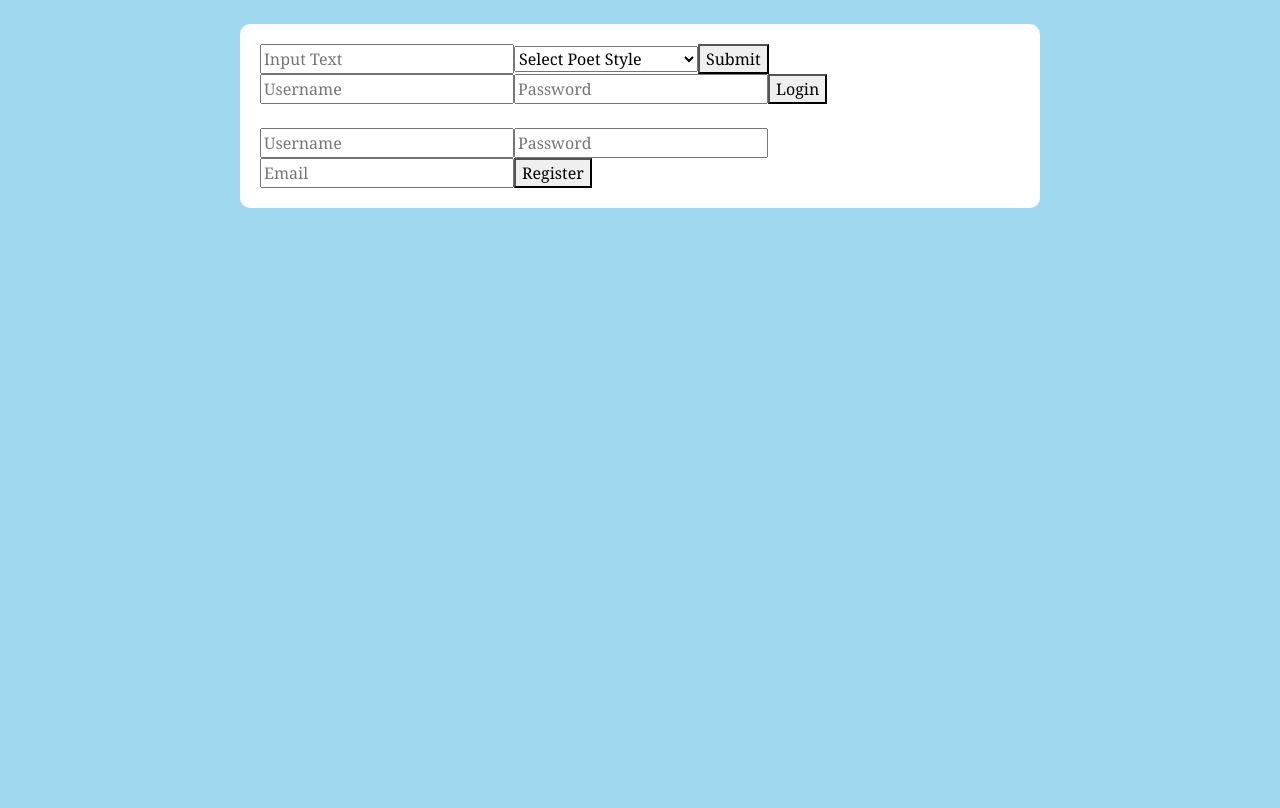
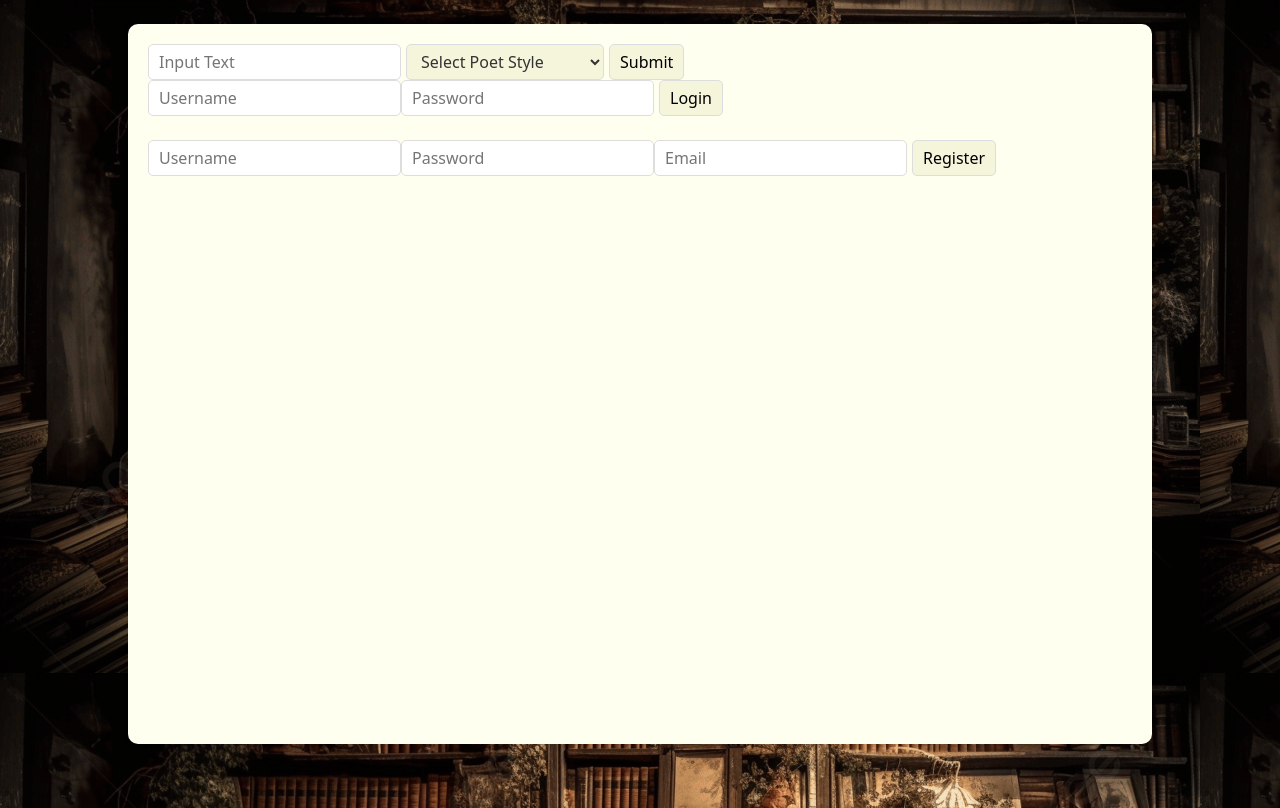
Before and after one commit to AnnaZelt/Poems, a React (Create React App) app in the folder front/poems/: page / in a window 1280 px wide. Built offline with nearby package versions, Linux system fonts and the light colour scheme.

Commit message:
almost everything works, added styling

```diff
--- a/front/poems/src/App.tsx
+++ b/front/poems/src/App.tsx
@@ -4,13 +4,12 @@ import { AppDispatch } from './redux/store';
 import NavbarOut from './components/users/NavbarOut';
 import Poem from './components/poems/Poem';
 import User from './components/users/User';
-import { AuthState, setError } from './features/auth/authSlice';
+import { AuthState, setError, setIsLoggedIn } from './features/auth/authSlice';
 import './styles/styles.scss';
 
 function App() {
   const [showMessage, setShowMessage] = useState(false);
   const [messageContent, setMessageContent] = useState('');
-  const [tokenNotNull, setTokenChanged] = useState(false); // State to track token changes
   const [tokenExpirationTime, setTokenExpirationTime] = useState<number | null>(null); // State for token expiration countdown
   const dispatch = useDispatch<AppDispatch>();
   const tokenString = localStorage.getItem('token');
@@ -18,11 +17,14 @@ function App() {
   const userIdString: string | null = token?.id || null;
   const userId: number | null = userIdString ? parseInt(userIdString, 10) : null;
   const isLoggedIn = useSelector((state: { auth: AuthState }) => state.auth.isLoggedIn);
+  const [showNavbar, setShowNavbar] = useState(false);
 
-  <p>{tokenExpirationTime !== null ? `Token expires in ${Math.floor(tokenExpirationTime / 1000)} seconds` : ''}</p>
+  const toggleNavbarVisibility = () => {
+    setShowNavbar((prevShowNavbar) => !prevShowNavbar);
+  };
 
-  const startTokenTimer = () => {
-    if (token && tokenExpirationTime === null) {
+  useEffect(() => {
+    if (token) {
       const expiration = Number(localStorage.getItem('tokenExpirationTime'));
       const currentTime = Date.now();
       const timeLeft = expiration - currentTime;
@@ -40,16 +42,19 @@ function App() {
             }
           });
         }, 1000);
+      } else {
+        // Token has expired, logout the user
+        dispatch(setError('Token has expired'));
+        dispatch(setIsLoggedIn(false));
       }
     }
-  };
+  }, [token, dispatch]);
 
   const handleLogin = () => {
-    startTokenTimer();
-    setTokenChanged(true);
-    if (!token){
-      dispatch(setError('Token is missing'));
-    }
+    // Handle login logic here
+    // For example, set isLoggedIn to true after successful login
+    dispatch(setIsLoggedIn(true));
+    // setTokenChanged(true);
   };
 
   const handleRegister = () => {
@@ -62,7 +67,10 @@ function App() {
 
   return (
     <div className="container mt-4">
-      {isLoggedIn ? (
+      <style>
+
+      </style>
+      {token ? (
         <div>
           <User userId={Number(userId)} />
           <Poem />
--- a/front/poems/src/components/poems/Poem.tsx
+++ b/front/poems/src/components/poems/Poem.tsx
@@ -1,27 +1,35 @@
 import React, { useState } from 'react';
 import { createPoem } from '../../features/poems/poemSlice';
 import { Token } from '../../types/token';
-import { AppDispatch } from '../../redux/store';
-import { useDispatch } from 'react-redux';
-
-
+import { AppDispatch, RootState } from '../../redux/store';
+import { useDispatch, useSelector } from 'react-redux';
+import { Poemtype } from '../../types/poem';
 
 const Poem: React.FC = () => {
   const [inputText, setInputText] = useState('');
   const [poetStyle, setPoetStyle] = useState('');
+  const [showPoem, setShowPoem] = useState(false);
+  const [poem, setPoem] = useState<Poemtype | null>(null);
   const dispatch = useDispatch<AppDispatch>();
+  const [loading, setLoading] = useState(false);
 
   const tokenString = localStorage.getItem('token');
   const token: Token = JSON.parse(tokenString!);
+
   const handleSubmit = (e: React.FormEvent<HTMLFormElement>) => {
     e.preventDefault();
+    setLoading(true);
     if (inputText.trim() !== '' && poetStyle.trim() !== '') {
-      dispatch(createPoem({ inputText, poetStyle, userId: token?.id ?? null }));
+      dispatch(createPoem({ inputText, poetStyle, userId: token?.id ?? null })).then((action) => {
+        if (createPoem.fulfilled.match(action)) {
+          setPoem(action.payload); // Update the poem state with the newly created poem
+          setShowPoem(true); // Show the poem
+        }
+      });
     }
     setInputText('');
     setPoetStyle('');
   };
-
 
   return (
     <div>
@@ -46,6 +54,13 @@ const Poem: React.FC = () => {
         </select>
         <button type="submit">Submit</button>
       </form>
+      {loading && <div className="spinner"></div>}
+      {showPoem && poem && (
+        <div>
+          <p>{poem.poem_text}</p>
+          <button onClick={() => setShowPoem(false)}>Close</button>
+        </div>
+      )}
     </div>
   );
 };
--- a/front/poems/src/components/users/User.tsx
+++ b/front/poems/src/components/users/User.tsx
@@ -64,7 +64,7 @@ const User: React.FC<UserProps> = ({ userId }) => {
 
   return (
     <div>
-      <h2>Welcome, {token?.username}</h2>
+      <h3>Welcome, {token?.username}</h3>
       <PoemList
       onFetchPoems={handleShowPoems}
       onFetchPoemDetail={handleFetchPoemDetail}
@@ -75,7 +75,6 @@ const User: React.FC<UserProps> = ({ userId }) => {
       </button>
       {showNavbar && token! && (
         <NavbarIn
-          onLogout={handleLogout}
           onUpdate={handleUpdate}
           onDelete={handleDelete} // Pass onDelete callback
           token={token}
--- a/front/poems/src/features/auth/authSlice.ts
+++ b/front/poems/src/features/auth/authSlice.ts
@@ -16,7 +16,7 @@ const initialState: AuthState = {
   token: JSON.parse(localStorage.getItem('token') || 'null'), // Parse the stored token string to a token object
   refreshToken: localStorage.getItem('refresh') || 'null',
   userId: localStorage.getItem('userId') ? Number(localStorage.getItem('userId')) : null,
-  error: null,
+  error: null
 };
 
 interface LoginPayload {
--- a/front/poems/src/features/poems/poemSlice.ts
+++ b/front/poems/src/features/poems/poemSlice.ts
@@ -3,12 +3,12 @@
 import { createSlice, createAsyncThunk } from '@reduxjs/toolkit';
 import { RootState } from '../../redux/store';
 import { apiService } from '../../api/apiService';
-import { Poem } from '../../types/poem';
+import { Poemtype } from '../../types/poem';
 import { Token } from '../../types/token';
 
 interface PoemState {
-  poems: Poem[];
-  selectedPoem: Poem | null; // Add a new field for storing the selected poem details
+  poems: Poemtype[];
+  selectedPoem: Poemtype | null; // Add a new field for storing the selected poem details
   token: Token | null;
   refreshToken: string | null;
   userId: number | null;
@@ -82,6 +82,7 @@ const poemSlice = createSlice({
     });
     builder.addCase(createPoem.fulfilled, (state, action) => {
       state.poems.push(action.payload);
+      state.selectedPoem = action.payload;
     });
     builder.addCase(createPoem.rejected, (state, action) => {
       console.log('createPoem rejected:', action.payload); // Log the rejection payload
--- a/front/poems/src/styles/styles.scss
+++ b/front/poems/src/styles/styles.scss
@@ -1,54 +1,161 @@
-// styles/styles.scss
-
-// Import Bootstrap's default styles
 @import "~bootstrap/dist/css/bootstrap.min.css";
 
-// Define pastel colors
-$light-blue: #a0d8ef;
-$light-pink: #f7cad0;
-$light-green: #c3e6cb;
 
-// Custom styles for a literary and writing-themed app
-body {
-  font-family: 'Georgia', serif;
-  font-size: 16px;
-  line-height: 1.5;
-  background-color: $light-blue; // Set background color to light blue
+// Define custom colors
+$ivory-white: #fffff0;
+$button-color: #f0f0f0;
+$border-color: #ddd;
+
+body{
+  background-image: url('../assets/images/pngtree-an-old-library-or-book-room-with-some-books-and-plants-picture-image_2496727.png');
+}
+
+// Custom styles for the container
+.container {
+  width: 80%;
+  margin: 5% auto;
+  background-color: $ivory-white;
+  padding: 20px;
+  border-radius: 10px;
+  box-shadow: 0 0 5px rgba(0, 0, 0, 0.1); // Fuzzy border effect
+  height: 90vh; // 90% of the viewport height
+}
+
+// Custom styles for input boxes
+input[type="text"],
+input[type="password"],
+input[type="email"],
+select {
+  border: 1px solid $border-color;
+  border-radius: 5px;
+  padding: 5px 10px;
+}
+
+$button-color: #f5f5dc; // Slightly darker ivory color
+
+button {
+  background-color: $button-color;
+  border: 1px solid $border-color;
+  border-radius: 5px;
+  padding: 5px 10px;
+  margin-left: 5px;
+  transition: opacity 0.8s ease-in-out; /* Add transition for opacity change */
+}
+
+@keyframes fadeIn {
+  from {
+    opacity: 0;
+  }
+  to {
+    opacity: 1;
+  }
+}
+
+button:hover {
+  background-color: darken($button-color, 5%);
+}
+
+button:active {
+  background-color: lighten($button-color, 5%);
+}
+
+button[aria-expanded='true'] {
+  animation: fadeOut 0.3s ease-in-out;
+}
+
+@keyframes fadeOut {
+  from {
+    opacity: 1;
+  }
+  to {
+    opacity: 0;
+  }
+}
+
+// Update the styles for the expand and delete buttons to make them smaller
+li button {
+  margin-left: 10px;  /* Adjust as needed */
+  padding: 5px 6px;   /* Set smaller padding */
+  font-size: 14px;    /* Set smaller font size */
+}
+
+// Add margin to create vertical alignment between the buttons and the text
+li {
+  margin-bottom: 15px;  /* Add margin below each list item */
+}
+
+select {
+  background-color: $button-color; // Use the button color variable for the background
+  border: 1px solid $border-color;
+  border-radius: 5px;
+  padding: 5px 10px;
+  margin-left: 5px;
   color: #333; // Set text color to dark gray
 }
 
-.container {
-  max-width: 800px;
-  margin: 0 auto;
-  background-color: #fff; // Set container background color to white
-  padding: 20px;
-  border-radius: 10px; // Add border radius to container
+.poem-popup {
+  position: fixed;
+  z-index: 1;
+  left: 0;
+  top: 0;
+  width: 100%;
+  height: 100%;
+  overflow: auto;
+  background-color: rgba(0, 0, 0, 0.4);
 }
 
-h1, h2, h3, h4, h5, h6 {
-  font-family: 'Playfair Display', serif;
-  font-weight: bold;
-  color: $light-green; // Set heading color to light green
+.poem-popup-content {
+  background-color: ivory; // Set the background image
+  background-size: contain; // Resize the image to fit within the container
+  background-repeat: no-repeat; // Prevent the image from repeating
+  background-position: center; // Center the image
+  margin: 15% auto;
+  padding: 20px;
+  border: 1px solid #888;
+  width: 75%; // Make the popup 25% less wide
+  max-height: 90%; // Set maximum height to 90% of the viewport height
+  overflow-y: auto; // Enable vertical scrolling if the content exceeds the maximum height
+  border-radius: 5px;
+  position: relative;
+  font-family: 'Times New Roman', Times, serif; // Use a literature-style font
+  font-size: 16px; // Set font size
+  line-height: 1.5; // Set line height
+  text-align: justify; // Justify the text
+
 }
 
-p {
-  font-family: 'Georgia', serif;
-  color: #555; // Set paragraph color to a slightly darker gray
+.close {
+  position: absolute;
+  top: 110px;  /* Adjust as needed */
+  right: 10px;  /* Adjust as needed */
+  color: #aaa;
+  font-size: 28px;
+  font-weight: bold;
 }
 
-.popup {
-    position: fixed;
-    top: 50%;
-    left: 50%;
-    transform: translate(-50%, -50%);
-    background-color: #fff;
-    padding: 20px;
-    border: 1px solid #ccc;
-    box-shadow: 0 2px 4px rgba(0, 0, 0, 0.1);
-    z-index: 9999;
-  }
+.close:hover,
+.close:focus {
+  color: black;
+  text-decoration: none;
+  cursor: pointer;
+}
 
-  .popup-content {
-    font-family: 'Courier New', monospace;
-    white-space: pre-wrap;
-  }
+
+.navbar-in {
+  position: absolute;
+  bottom: 80px; /* Adjust as needed */
+  right: 190px; /* Adjust as needed */
+  background-color: $ivory-white;
+  padding: 10px;
+  border-radius: 5px;
+  box-shadow: 0 2px 4px rgba(0, 0, 0, 0.1);
+  z-index: 999; // Ensure the navbar is above other content
+}
+
+.navbar-in button {
+  margin-top: 15px;
+}
+
+.navbar-in button:last-child {
+  margin-bottom: 0;
+}
--- a/front/poems/src/types/poem.ts
+++ b/front/poems/src/types/poem.ts
@@ -1,4 +1,4 @@
-export interface Poem {
+export interface Poemtype {
     id: number;
     input_id: number;
     poem_text: string;
```
Also changed, not shown: front/poems/src/components/poems/PoemList.tsx (+7 -6 lines), front/poems/src/components/users/NavbarIn.tsx (+4 -14 lines), front/poems/src/assets/images/pngtree-an-old-library-or-book-room-with-some-books-and-plants-picture-image_2496727.png (added), 1 other file (tests, documents, lock files or other folders).
